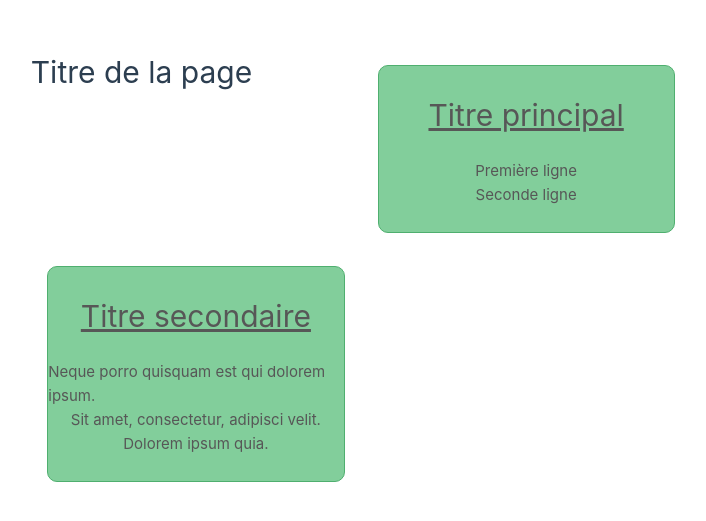
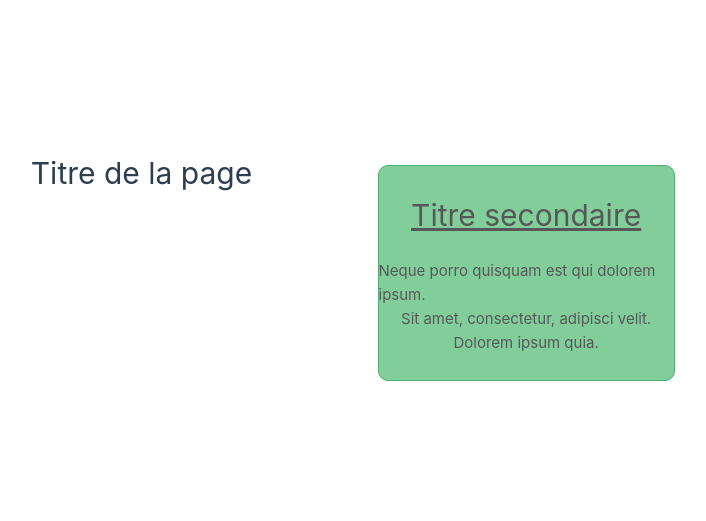
Before and after one commit to GregMarshall999/initiation-poe, a Vue app: page / in a window 1280 px wide. Shown: the part 127-648 px from the top of the page, without its empty margins (279-985 px from the left). Built offline with nearby package versions, Linux system fonts and the light colour scheme.

Commit message:
props avec parametrage

```diff
--- a/src/App.vue
+++ b/src/App.vue
@@ -1,8 +1,18 @@
 <template>
 	<h1>Titre de la page</h1>
 
-	<Affichage :titre="affichage1.titre" :textes="affichage1.textes"/>
-	<Affichage :titre="affichage2.titre" :textes="affichage2.textes"/>
+	<Affichage
+		:titre="affichage1.titre"
+		:textes="affichage1.textes"
+		:obj="{test: 'je suis requis'}"
+	/>
+
+	<Affichage
+		:titre="affichage2.titre"
+		:textes="affichage2.textes"
+		:obj="{}"
+		:show="true"
+	/>
 </template>
 
 <script setup>
--- a/src/components/Affichage.vue
+++ b/src/components/Affichage.vue
@@ -1,7 +1,11 @@
 <template>
-    <div class="container">
+    <div v-show="show" class="container">
         <h1>{{ titre }}</h1>
         <p v-for="t in textes">{{ t }}</p>
+
+        <span v-if="obj.test">
+            {{ obj.test }}
+        </span>
     </div>
 </template>
 
@@ -9,7 +13,15 @@
 
 const props = defineProps({
     titre: String,
-    textes: Array
+    textes: Array,
+    obj: {
+        type: Object,
+        required: true
+    },
+    show: {
+        type: Boolean,
+        default: false
+    }
 });
 
 </script>
```
